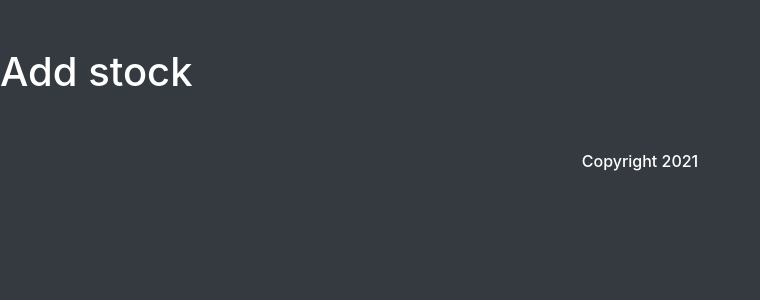
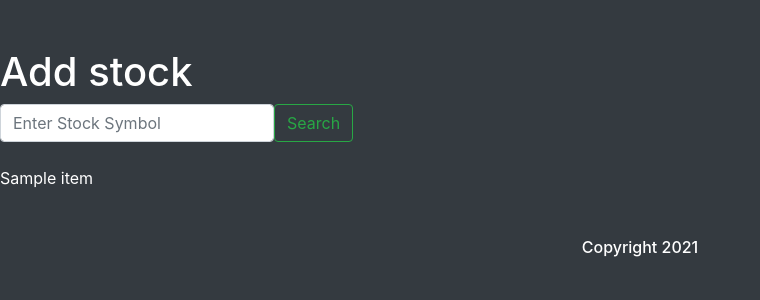
Before and after one commit to imhotep-hodges/Project04, a Django app: template portfolio/stocksdb/templates/addstock.html in a window 1280 px wide. Shown: the top 300 px of the page, without its empty margins (0-760 px from the left). Run offline with Django 3.2, Linux system fonts and the light colour scheme; the template is opened without the code that fills it: most values are stand-ins (such as "Sample title", 1, 10 or a date in 2020); some libraries are stand-ins or nearby versions.

Commit message:
added forms

```diff
--- a/portfolio/stocksdb/models.py
+++ b/portfolio/stocksdb/models.py
@@ -6,5 +6,5 @@ class Portfolio(models.Model):
     price = models.DecimalField(decimal_places=5, max_digits=10)
     buy_sell = models.BooleanField()
 
-    def _str_(self):
+    def __str__(self):
         return self.stock
--- a/portfolio/stocksdb/templates/addstock.html
+++ b/portfolio/stocksdb/templates/addstock.html
@@ -3,4 +3,18 @@
 
 <h1>Add stock</h1>
 
+<form action='{% url 'addstock' %}' class='form-inline my-2 my-lg-0' method='POST'>
+    {% csrf_token %}
+
+    <input class='form-control mr-sm02' type='search' placeholder='Enter Stock Symbol' name='ticker'>
+    <button class='btn btn-outline-success my-2 my-sm-0' type='submit'>Search</button>
+</form>
+<br/>
+
+{% for item in stock %}
+    {{ item }}<br/>
+{% endfor %}
+
+
+
 {% endblock %}
```
Also changed, not shown: portfolio/stocksdb/forms.py (added, +7 -0 lines), portfolio/stocksdb/templates/home.html (+3 -4 lines), portfolio/stocksdb/views.py (+14 -3 lines), portfolio/db.sqlite3.
